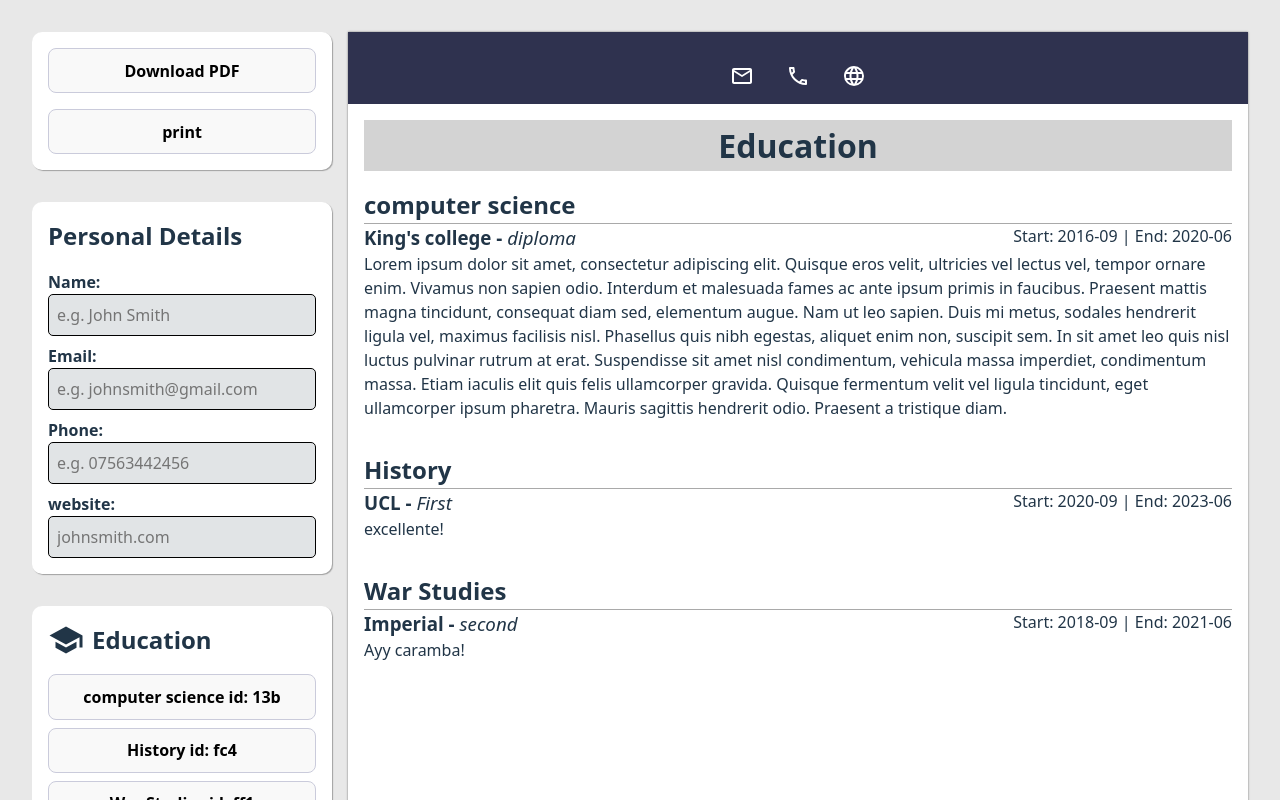
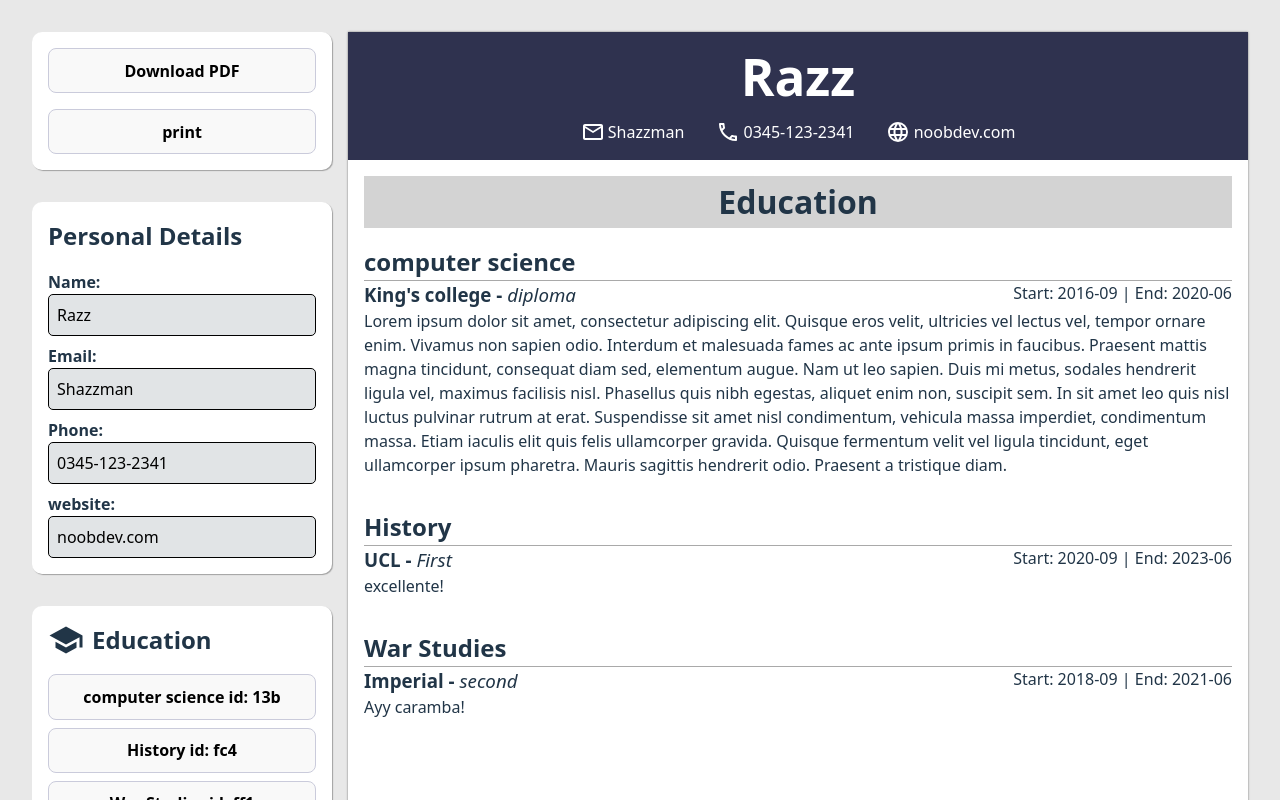
Before and after one commit to RaihanSharif/cv-maker, a React (Vite) app: page / in a window 1280 px wide. Shown: the top 800 px of the page. Built offline with nearby package versions, Linux system fonts and the light colour scheme.

Commit message:
print function prints only the preview content

```diff
--- a/src/App.jsx
+++ b/src/App.jsx
@@ -88,10 +88,10 @@ const dummyWorkData = [
 
 function App() {
   const [personalData, setPersonalData] = useState({
-    name: "",
-    email: "",
-    phone: "",
-    website: "",
+    name: "Razz",
+    email: "Shazzman",
+    phone: "0345-123-2341",
+    website: "noobdev.com",
   });
   const [educationList, setEducationList] = useState(dummyEduData);
   const [workList, setWorkList] = useState(dummyWorkData);
@@ -164,7 +164,7 @@ function App() {
       <section className="sidebar">
         <section className="export sidebar-section">
           <button>Download PDF</button>
-          <button>print</button>
+          <button onClick={() => window.print()}>print</button>
         </section>
         <PersonalInfoEdit
           personalData={personalData}
@@ -184,7 +184,7 @@ function App() {
           onAdd={handleWorkAdd}
         />
       </section>
-      <section className="preview">
+      <section className="preview" id="preview">
         <PreviewHeader {...personalData} />
         <EducationPreview eduData={educationList} />
       </section>
--- a/src/styles/App.css
+++ b/src/styles/App.css
@@ -88,7 +88,7 @@ textarea {
 
 /* preview styles */
 .preview {
-  background-color: #ffff;
+  background-color: #242424;
   box-shadow: 0px 0px 2px rgba(0, 0, 0, 0.507);
 }
 
@@ -199,9 +199,25 @@ textarea {
     border-color: #646cff;
     background-color: lightblue;
   }
+
+  .preview {
+    background-color: #ffff;
+  }
 }
 
 /* TODO: delete this later and do style properly */
 li {
   list-style: none;
 }
+
+@media print {
+  .sidebar {
+    display: none !important;
+  }
+
+  .app {
+    display: flex;
+    width: 100%;
+    padding: 0;
+  }
+}
--- a/src/styles/index.css
+++ b/src/styles/index.css
@@ -81,8 +81,8 @@ a:hover {
 
 body {
   margin: 0;
-  min-width: 320px;
-  min-height: 100vh;
+  /* min-width: 320px; */
+  /* min-height: 100vh; */
 }
 
 h1 {
```
